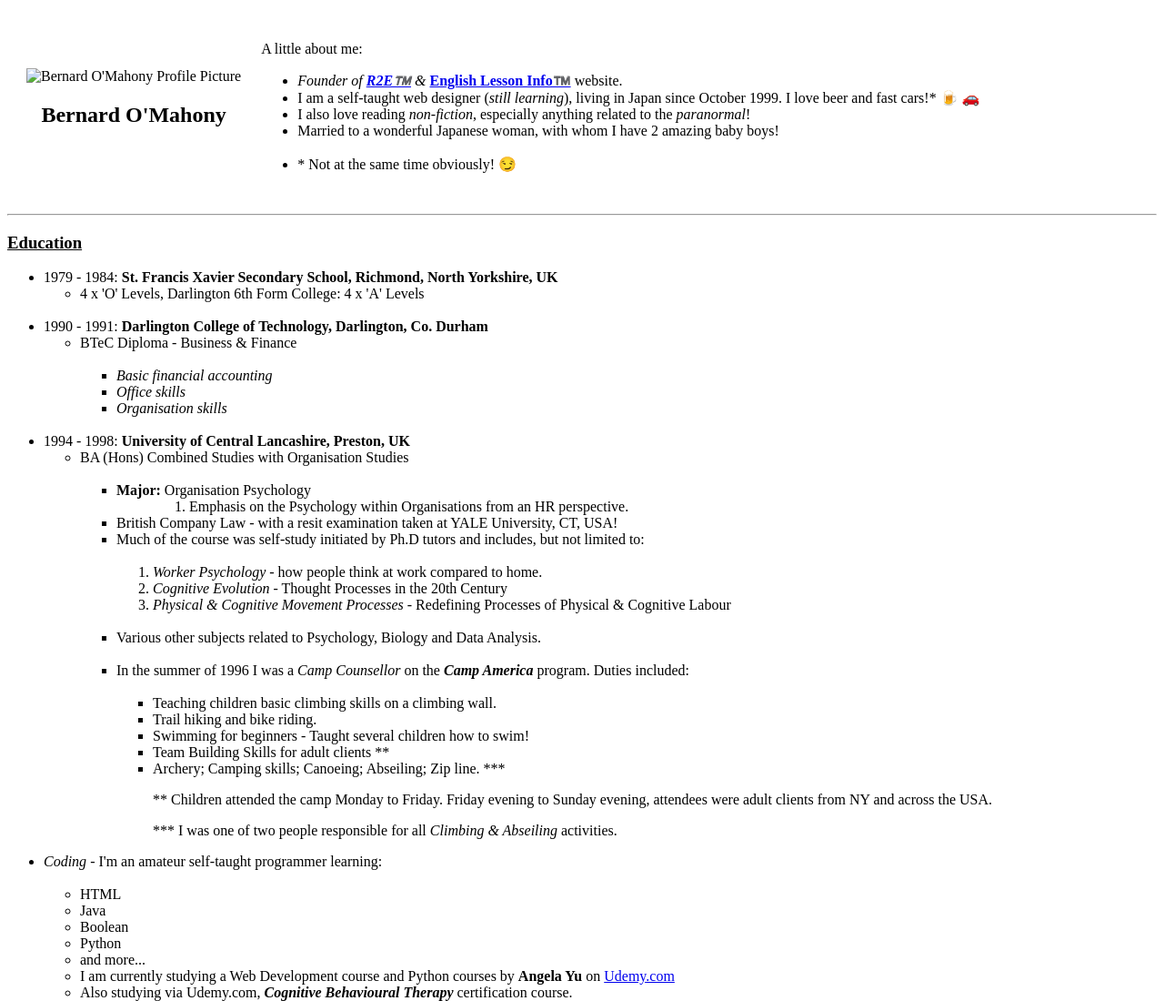
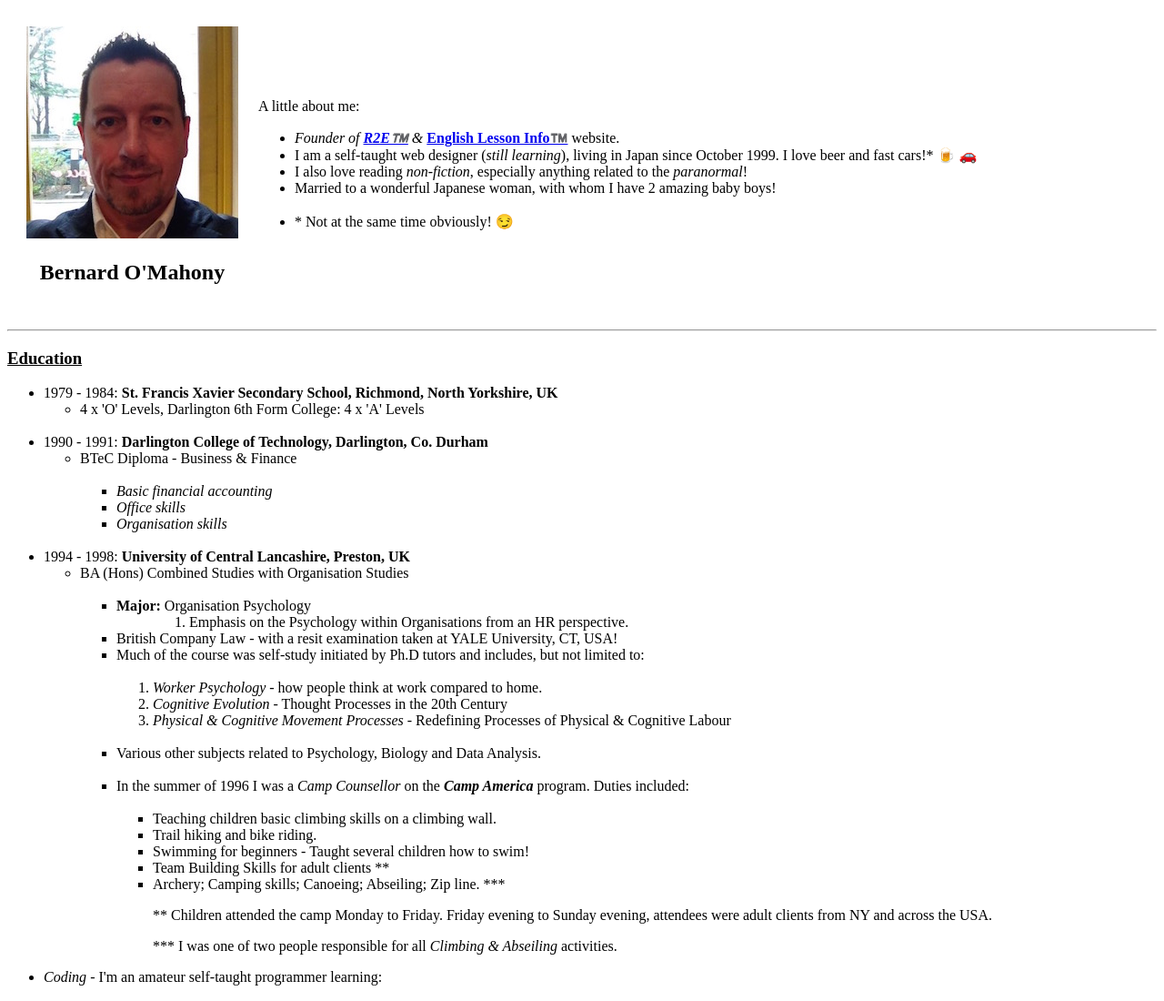
Before and after one commit to BearBear67/cv, a plain HTML site: page HTML Personal Site/index.html in a window 1280 px wide. Shown: the top 1100 px of the page at 91% size. Drawn offline with Linux system fonts and the light colour scheme; the site is published under a folder, as on GitHub Pages, so addresses that start at the root find nothing.

Commit message:
Update index.html

```diff
--- a/HTML Personal Site/index.html
+++ b/HTML Personal Site/index.html
@@ -9,7 +9,7 @@
 <body>
   <table cellspacing="20">
     <tr>
-      <td><img src="/images/Profile Picture.jpg" alt="Bernard O'Mahony Profile Picture">
+      <td><img src="images/Profile Picture.jpg" alt="Bernard O'Mahony Profile Picture">
         <h2>
           <center>Bernard O'Mahony</center>
         </h2>
```
